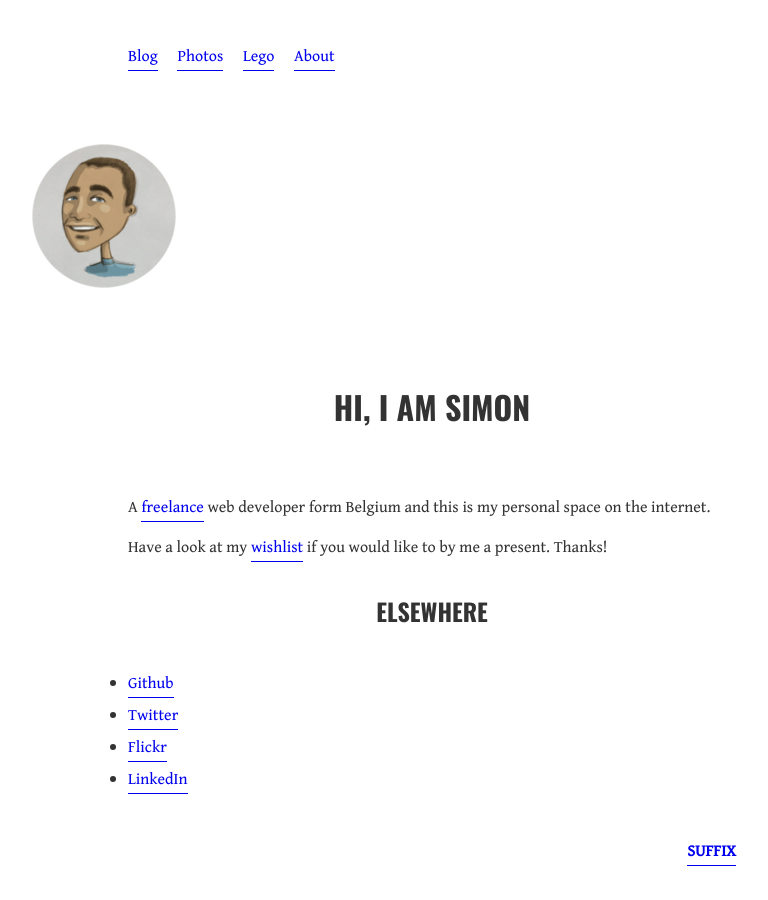
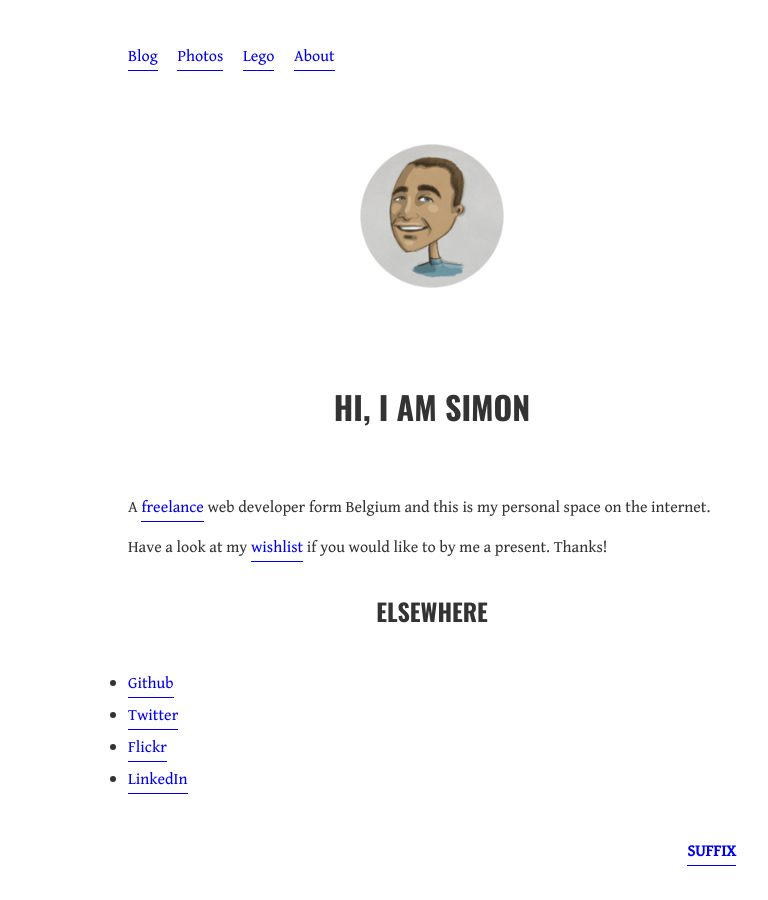
Before and after one commit to cimm/suffix, a Jekyll site: the page built from about.html, in a window 1280 px wide. Shown: the whole page, without its empty margins (208-976 px from the left). Built offline with Jekyll 4.4.1, drawn with Linux system fonts in a browser that asks for light colours.

Commit message:
Fix central alignment on images

```diff
--- a/_sass/_cards.scss
+++ b/_sass/_cards.scss
@@ -17,6 +17,7 @@ $shadow: rgba(0, 0, 0, .15);
 
   figure {
     padding: 8%;
+    text-align: left;
 
     .frame {
       height: 180px;
--- a/_sass/_main.scss
+++ b/_sass/_main.scss
@@ -60,6 +60,10 @@ body {
     border-bottom: thin solid;
     padding-bottom: .2em;
     text-decoration: none;
+  }
+
+  figure {
+    text-align: center;
   }
 
   p,
```
